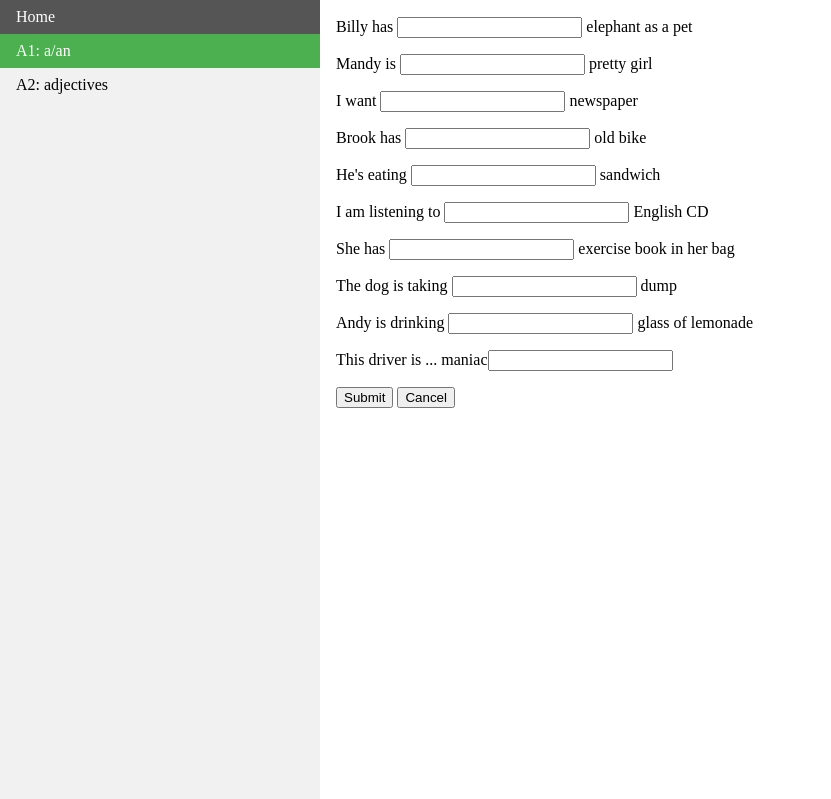
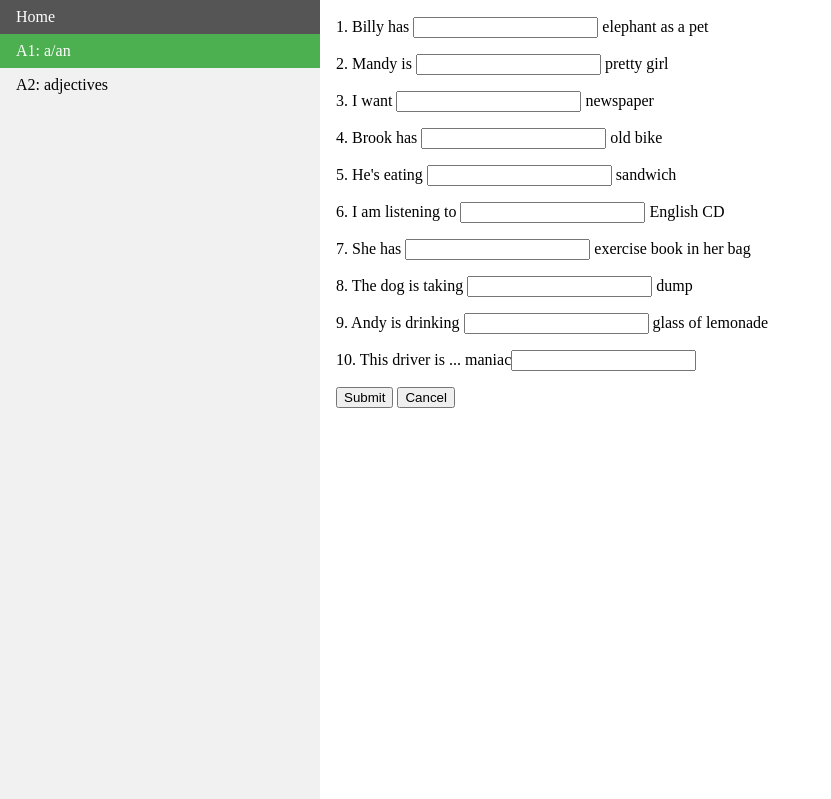
Before and after one commit to tvangeest/DEV6B_Retake, a Flask app: page /a1 in a window 1280 px wide. Shown: the top 799 px of the page, without its empty margins (0-831 px from the left). Run offline with Flask 2, Linux system fonts and the light colour scheme.

Commit message:
fixed layout v2

```diff
--- a/dev6b_retake/dev6b_retake/templates/A1.html
+++ b/dev6b_retake/dev6b_retake/templates/A1.html
@@ -48,34 +48,16 @@
   <form class="" action="" name="form" onsubmit="return checkform()" method='post'>
     <div>
       <div>
-        <p>Billy has <input class="w3-input w3-border" type="text" name="answer1" required> elephant as a pet</p>
-      </div>
-      <div>
-        <p>Mandy is <input class="w3-input w3-border" type="text" name="answer2" required> pretty girl</p>
-      </div>
-      <div>
-        <p>I want <input class="w3-input w3-border" type="text" name="answer3" required> newspaper</p>
-      </div>
-      <div>
-        <p>Brook has <input class="w3-input w3-border" type="text" name="answer4" required> old bike</p>
-      </div>
-      <div>
-        <p>He's eating <input class="w3-input w3-border" type="text" name="answer5" required> sandwich</p>
-      </div>
-      <div>
-        <p>I am listening to <input class="w3-input w3-border" type="text" name="answer6" required> English CD</p>
-      </div>
-      <div>
-        <p>She has <input class="w3-input w3-border" type="text" name="answer7" required> exercise book in her bag</p>
-      </div>
-      <div>
-        <p>The dog is taking <input class="w3-input w3-border" type="text" name="answer8" required> dump</p>
-      </div>
-      <div>
-        <p>Andy is drinking <input class="w3-input w3-border" type="text" name="answer9" required> glass of lemonade </p>
-      </div>
-      <div>
-        <p>This driver is ... maniac<input class="w3-input w3-border" type="text" name="answer10" required></p>
+        <p>1. Billy has <input class="w3-input w3-border" type="text" name="answer1" required> elephant as a pet</p>
+        <p>2. Mandy is <input class="w3-input w3-border" type="text" name="answer2" required> pretty girl</p>
+        <p>3. I want <input class="w3-input w3-border" type="text" name="answer3" required> newspaper</p>
+        <p>4. Brook has <input class="w3-input w3-border" type="text" name="answer4" required> old bike</p>
+        <p>5. He's eating <input class="w3-input w3-border" type="text" name="answer5" required> sandwich</p>
+        <p>6. I am listening to <input class="w3-input w3-border" type="text" name="answer6" required> English CD</p>
+        <p>7. She has <input class="w3-input w3-border" type="text" name="answer7" required> exercise book in her bag</p>
+        <p>8. The dog is taking <input class="w3-input w3-border" type="text" name="answer8" required> dump</p>
+        <p>9. Andy is drinking <input class="w3-input w3-border" type="text" name="answer9" required> glass of lemonade </p>
+        <p>10. This driver is ... maniac<input class="w3-input w3-border" type="text" name="answer10" required></p>
       </div>
 
       <input type="button" onclick="check(a1)" value="Submit">
```
Also changed, not shown: dev6b_retake/dev6b_retake/templates/A2.html (+10 -28 lines), 1 other file.
